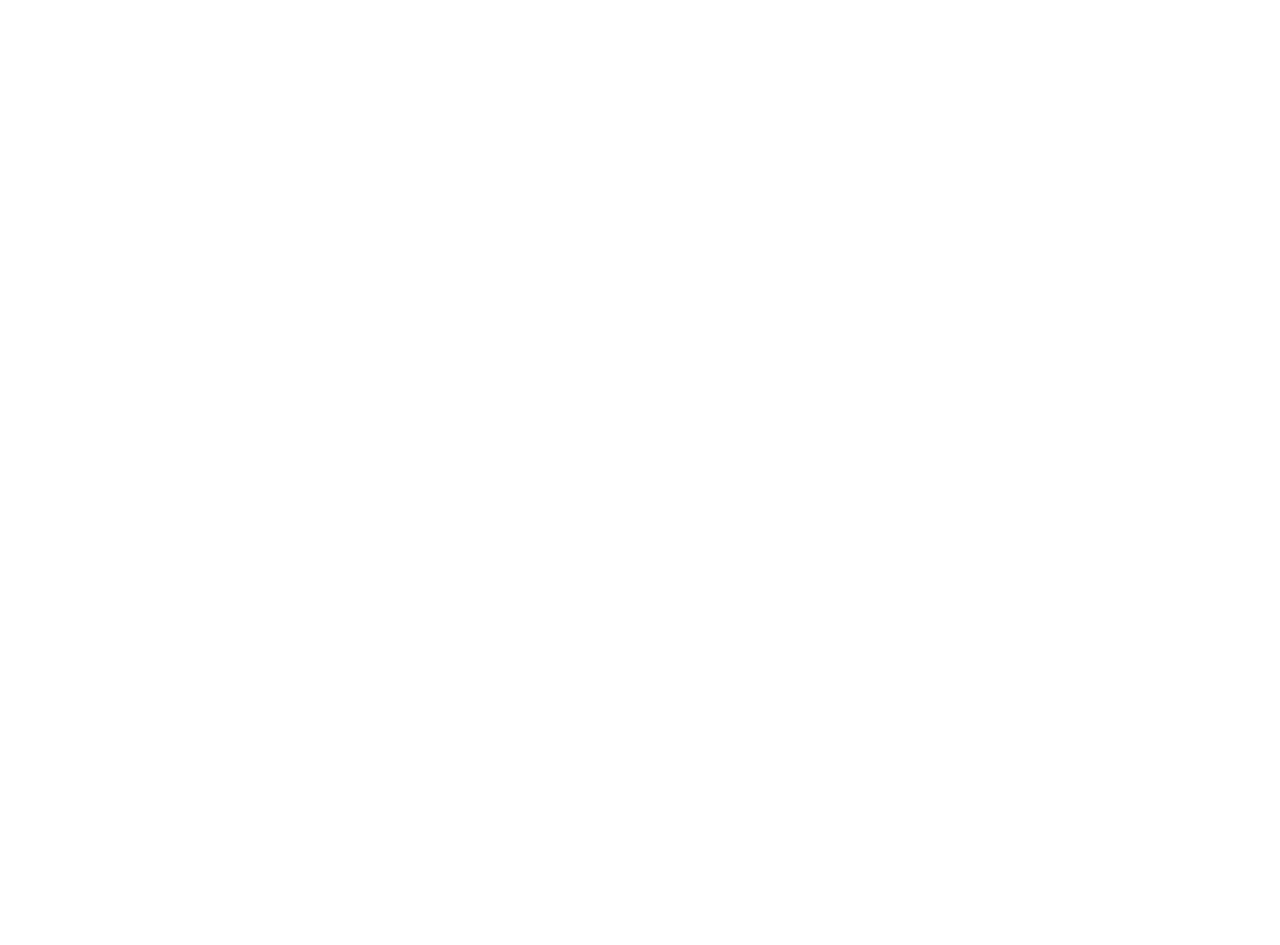
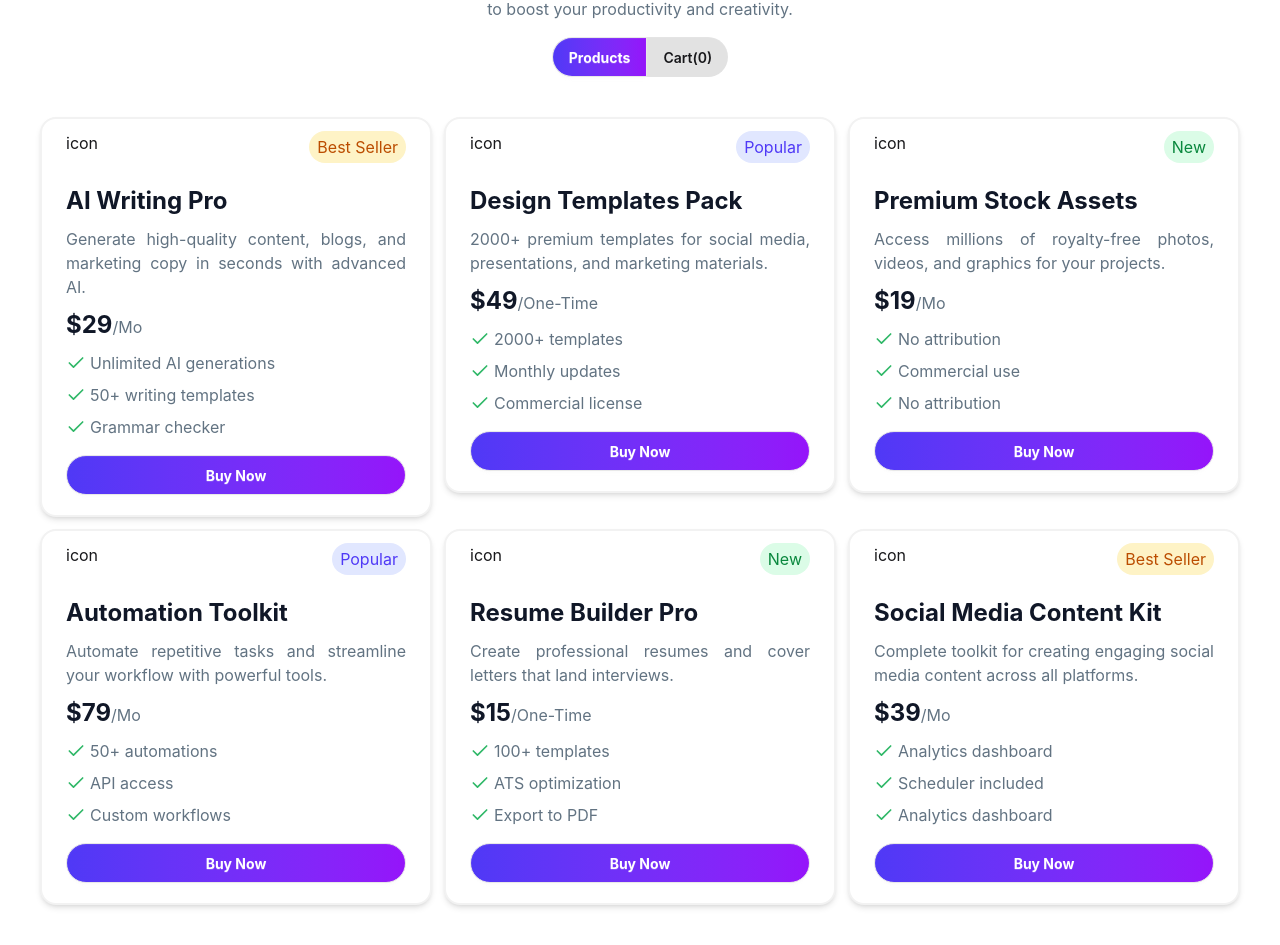
Before and after one commit to ibn-azam/digitools-platform-react, a React (Vite) app: page / in a window 1280 px wide. Shown: the part 1333-2278 px from the top of the page. Before the commit the page ends 1112 px from the top, so only its background shows below. Built offline with nearby package versions, Linux system fonts and the light colour scheme.

Commit message:
Completed Card Section Design

```diff
--- /dev/null
+++ b/public/data.json
@@ -0,0 +1,92 @@
+[
+  {
+    "id": 1,
+    "name": "AI Writing Pro",
+    "description": "Generate high-quality content, blogs, and marketing copy in seconds with advanced AI.",
+    "price": 29,
+    "period": "Mo",
+    "tag": "Best Seller",
+    "tagType": "new",
+    "features": [
+      "Unlimited AI generations",
+      "50+ writing templates",
+      "Grammar checker"
+    ],
+    "icon": "https://i.ibb.co.com/bjSj2jNq/design-tool.png"
+  },
+  {
+    "id": 2,
+    "name": "Design Templates Pack",
+    "description": "2000+ premium templates for social media, presentations, and marketing materials.",
+    "price": 49,
+    "period": "One-Time",
+    "tag": "Popular",
+    "tagType": "popular",
+    "features": [
+      "2000+ templates",
+      "Monthly updates",
+      "Commercial license"
+    ],
+    "icon": "../src/assets/products/design-tool.png"
+  },
+  {
+    "id": 3,
+    "name": "Premium Stock Assets",
+    "description": "Access millions of royalty-free photos, videos, and graphics for your projects.",
+    "price": 19,
+    "period": "Mo",
+    "tag": "New",
+    "tagType": "best-seller",
+    "features": [
+      "No attribution",
+      "Commercial use",
+      "No attribution"
+    ],
+    "icon": "../src/assets/products/camera.png"
+  },
+  {
+    "id": 4,
+    "name": "Automation Toolkit",
+    "description": "Automate repetitive tasks and streamline your workflow with powerful tools.",
+    "price": 79,
+    "period": "Mo",
+    "tag": "Popular",
+    "tagType": "popular",
+    "features": [
+      "50+ automations",
+      "API access",
+      "Custom workflows"
+    ],
+    "icon": "../src/assets/products/operation.png"
+  },
+  {
+    "id": 5,
+    "name": "Resume Builder Pro",
+    "description": "Create professional resumes and cover letters that land interviews.",
+    "price": 15,
+    "period": "One-Time",
+    "tag": "New",
+    "tagType": "new",
+    "features": [
+      "100+ templates",
+      "ATS optimization",
+      "Export to PDF"
+    ],
+    "icon": "../src/assets/products/portfolio.png"
+  },
+  {
+    "id": 6,
+    "name": "Social Media Content Kit",
+    "description": "Complete toolkit for creating engaging social media content across all platforms.",
+    "price": 39,
+    "period": "Mo",
+    "tag": "Best Seller",
+    "tagType": "best-seller",
+    "features": [
+      "Analytics dashboard",
+      "Scheduler included",
+      "Analytics dashboard"
+    ],
+    "icon": "../src/assets/products/social-media.png"
+  }
+]
--- a/src/App.jsx
+++ b/src/App.jsx
@@ -1,17 +1,27 @@
 
+import { Suspense } from 'react'
 import './App.css'
 import Banner from './Components/Banner/Banner'
 import Homepage from './Components/Homepage/Homepage'
 import Navbar from './Components/Navbar/Navbar'
+import Products from './Components/Products/Products'
 
+
+const loadCardData = async()=>{
+    const res =await fetch('/data.json');
+    return res.json();
+}
 function App() {
-
+  const cardPromise = loadCardData();
 
   return (
     <>
       <Navbar></Navbar>
       <Homepage></Homepage>
       <Banner></Banner>
+      <Suspense fallback={<p>Loading.....</p>}>
+        <Products cardPromise={cardPromise}></Products>
+      </Suspense>
     </>
   )
 }
--- a/src/Components/Banner/Banner.jsx
+++ b/src/Components/Banner/Banner.jsx
@@ -3,17 +3,17 @@ import React from 'react';
 const Banner = () => {
     return (
         <section>
-            <div className='bg-linear-to-r from-[#4f39f6] to-[#9514fa] flex justify-center items-center p-10 gap-10 mb-[85px]'>
+            <div className='bg-linear-to-r from-[#4f39f6] to-[#9514fa]   md:flex md:px-50 md:py-10  justify-center items-center py-10  mb-[85px]'>
                 <div className='text-center'>
                     <h2 className='text-[60px] font-bold text-white'>50k+</h2>
                     <p className='text-[#FFFFFF]'>Active Users</p>
                 </div>
-                <hr className='border rotate-90 w-12 border-amber-50'/>
+                <hr className='border rotate mt-5 mx-auto md:rotate-90 w-12 border-amber-50'/>
                 <div className='text-center'>
                     <h2 className='text-[60px] font-bold text-white'>200+</h2>
                     <p className='text-[#FFFFFF]'>Premium Tools</p>
                 </div>
-                 <hr className='border rotate-90 w-12 border-amber-50'/>
+                 <hr className='border rotate mt-5 mx-auto md:rotate-90 w-12 border-amber-50'/>
                 <div className='text-center'>
                     <h2 className='text-[60px] font-bold text-white'>4.9</h2>
                     <p className='text-[#FFFFFF]'>Rating</p>
--- a/src/Components/Homepage/Homepage.jsx
+++ b/src/Components/Homepage/Homepage.jsx
@@ -4,7 +4,7 @@ import React from 'react';
 
 const Homepage = () => {
     return (
-        <header className='container mx-auto my-[85px] flex items-center justify-center gap-10'>
+        <header className='my-21 flex p-20  items-center justify-center gap-10'>
             <div className=''>
                 <div className='mb-1'>
                     <span className='bg-[#e1e7ff] flex  gap-1 items-center justify-center rounded-full p-1 max-w-70'><img className='animate-ping  duration-100 ' src="../../../src/assets/group-5.png" alt="" /><p className='bg-linear-to-r from-[#4f39f6] to-[#9514fa] bg-clip-text'>New: AI-Powered Tools Available</p></span>
@@ -12,8 +12,8 @@ const Homepage = () => {
                 <h2 className='text-[72px] text-[#101727] font-bold'>Supercharge Your <br /> Digital Workflow</h2>
                 <p className='mb-4 text-[#627382]'>Access premium AI tools, design assets, templates, and productivity <br />software—all in one place. Start creating faster today. <br /> Explore Products</p>
                 <button className='btn mr-2 bg-linear-to-r from-[#4f39f6] to-[#9514fa] text-white font-bold rounded-full'>Explore Products</button>
-                <button className='btn btn-outline rounded-full'>
-                 <img src="../../../src/assets/Play.png" alt="" />   <span className='bg-linear-to-r from-[#4f39f6] to-[#9514fa]  font-bold  bg-transparent bg-clip-text'>Watch Demo</span></button>
+                <button className='btn border-2  rounded-full  bg-linear-to-r from-[#4f39f6] to-[#9514fa] bg-transparent  bg-clip-text'>
+                 <img src="../../../src/assets/Play.png" alt="" />Watch Demo</button>
 
             </div>
             <div className='image'>
--- /dev/null
+++ b/src/Components/Products/Card/Card.jsx
@@ -0,0 +1,30 @@
+import Features from "./Features";
+
+
+const Card = ({cardData}) => {
+    const cardFeatures = cardData.features;
+    return (
+        <div className='container mx-auto'>
+            <div className='px-6 py-3 min-w-[380px] min-h-80 bg-[#ffffff] border-2 border-[#f2f2f2] rounded-2xl shadow-md hover:translate-1'>
+                <div className="flex justify-between ">
+                    <span>icon</span>
+                    <span className={cardData.tag === "Best Seller" ? `bg-[#fef3c6] text-[#bb4d00] px-2
+                        py-1 rounded-full `:cardData.tag === "Popular" ? `bg-[#e1e7ff] text-[#4f39f6] px-2
+                        py-1 rounded-full` : `bg-[#dbfce7] text-[#0a883e] px-2
+                        py-1 rounded-full`}>{cardData.tag}</span>
+                </div>
+                <div className="text-justify mt-5">
+                    <h2 className="text-[24px] font-bold mb-2 text-[#101727]">{cardData.name}</h2>
+                    <p className="text-[16px] text-[#627382] mb-2">{cardData.description}</p>
+                    <h2><span className="text-[24px] font-bold text-[#101727]">${cardData.price}</span><span className="text-[#627382] text-[16px]">/{cardData.period}</span></h2>
+                     {
+                       cardFeatures.map(feature =><Features feature={feature}></Features>)
+                    }
+                </div>
+                <button className='btn w-full my-2 rounded-full text-white font-bold bg-linear-to-r from-[#4f39f6] to-[#9514fa]'>Buy Now</button>
+            </div>
+        </div>
+    );
+};
+
+export default Card;
--- /dev/null
+++ b/src/Components/Products/Card/Features.jsx
@@ -0,0 +1,15 @@
+import { Check } from "lucide-react";
+
+
+const Features = ({feature}) => {
+
+    return (
+        <div className="my-2">
+            <ol>
+                <li className="flex items-center gap-1"><Check size={20} color="#30b868" ></Check><span className="text-[#627382] text-[16px]">{feature}</span></li>
+            </ol>
+        </div>
+    );
+};
+
+export default Features;
--- /dev/null
+++ b/src/Components/Products/Products.jsx
@@ -0,0 +1,17 @@
+import React, { use } from 'react';
+import SelectedProducts from './SelectedProducts/SelectedProducts';
+
+const Products = ({cardPromise}) => {
+    const cardsData = use(cardPromise);
+    return (
+        <div className='container mx-auto text-center '>
+            <h2 className='mb-4 font-bold text-5xl'>Premium Digital Tools</h2>
+            <p className='text-[16px] mb-4 border-none text-[#627382]'>Choose from our curated collection of premium digital products designed <br /> to boost your productivity and creativity.</p>
+            <button className='btn rounded-l-full text-white font-bold bg-linear-to-r from-[#4f39f6] to-[#9514fa]'>Products</button>
+            <button className='btn rounded-r-full border-none btn-active'>Cart(0)</button>
+            <SelectedProducts cardsData={cardsData}></SelectedProducts>
+        </div>
+    );
+};
+
+export default Products;
--- /dev/null
+++ b/src/Components/Products/SelectedProducts/SelectedProducts.jsx
@@ -0,0 +1,15 @@
+
+import Card from '../Card/Card';
+
+
+const SelectedProducts = ({cardsData}) => {
+    return (
+        <div className='grid grid-cols-1 md:grid-cols-2 lg:grid-cols-3 gap-3 m-10'>
+            {
+                cardsData.map(cardData=><Card cardData={cardData}></Card>)
+            }
+        </div>
+    );
+};
+
+export default SelectedProducts;
```
Also changed, not shown: src/assets/products/camera.png (added).
